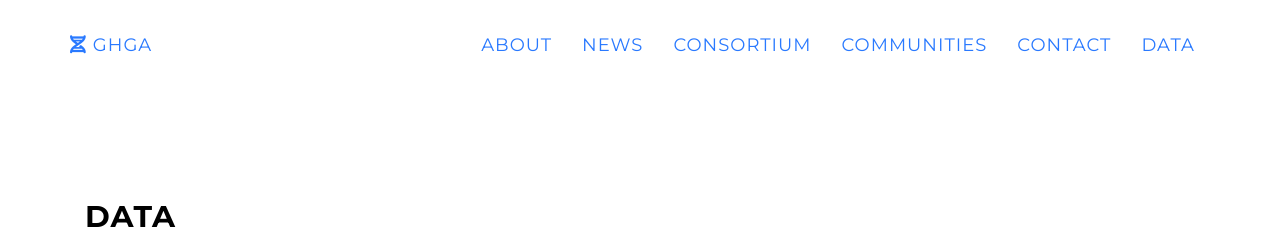
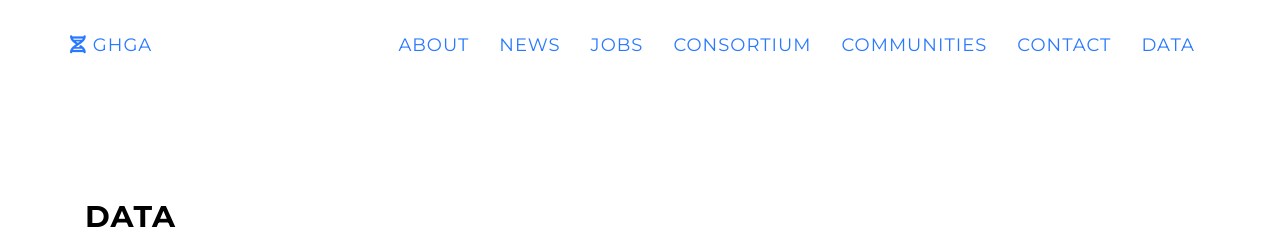
Before and after one commit to ghga-de/online, a Jekyll site: the page built from data.html, in a window 1280 px wide. Shown: the top 229 px of the page. Built offline with Jekyll 4.4.1, drawn with Linux system fonts in a browser that asks for light colours; nearby versions of some CDN libraries; a script that is not in the unit is left out.

Commit message:
Jobs in navbar of data page.

```diff
--- a/_includes/data/nav.html
+++ b/_includes/data/nav.html
@@ -24,6 +24,9 @@
                         <a href="{{ site.url }}#news">News</a>
                     </li>
                     <li>
+                        <a class="page-scroll" href="{{ site.url }}#jobs">Jobs</a>
+                    </li>
+                    <li>
                         <a href="{{ site.url }}#consortium">Consortium</a>
                     </li>
                     <li>
```
